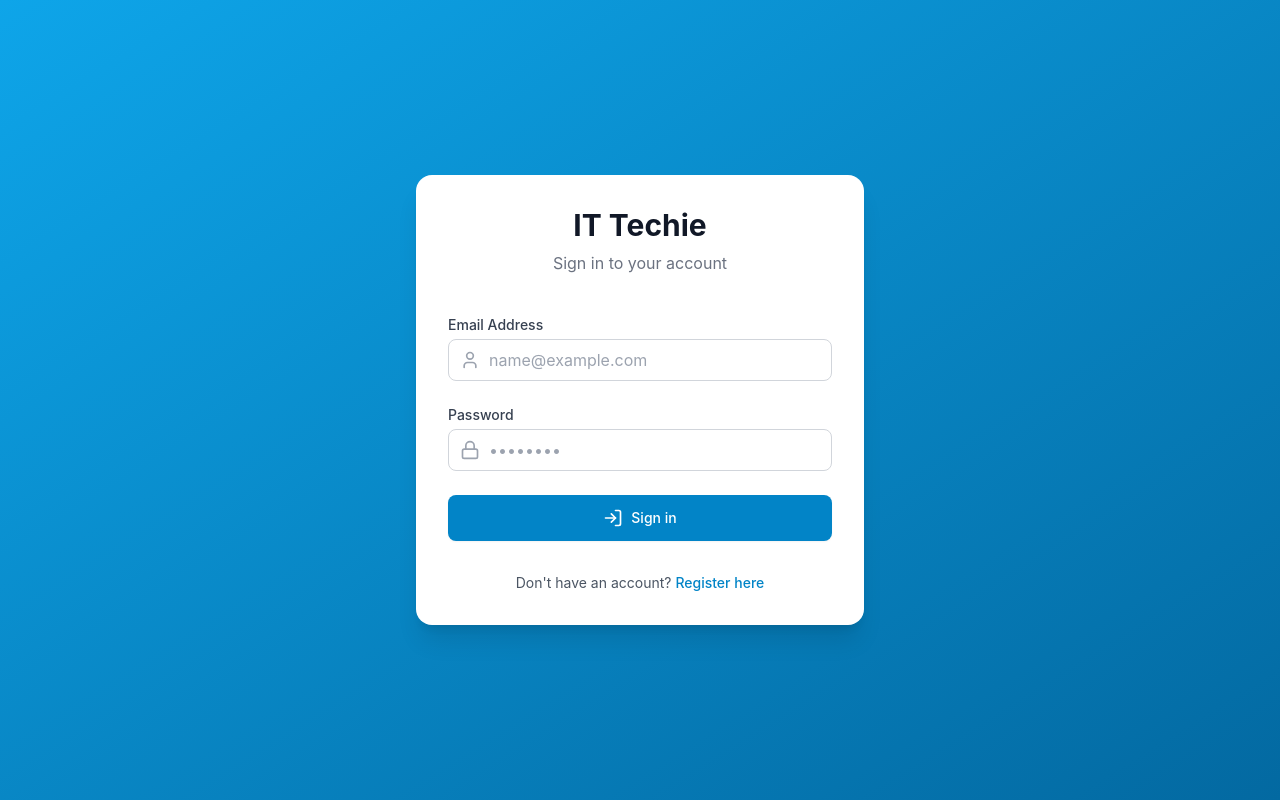
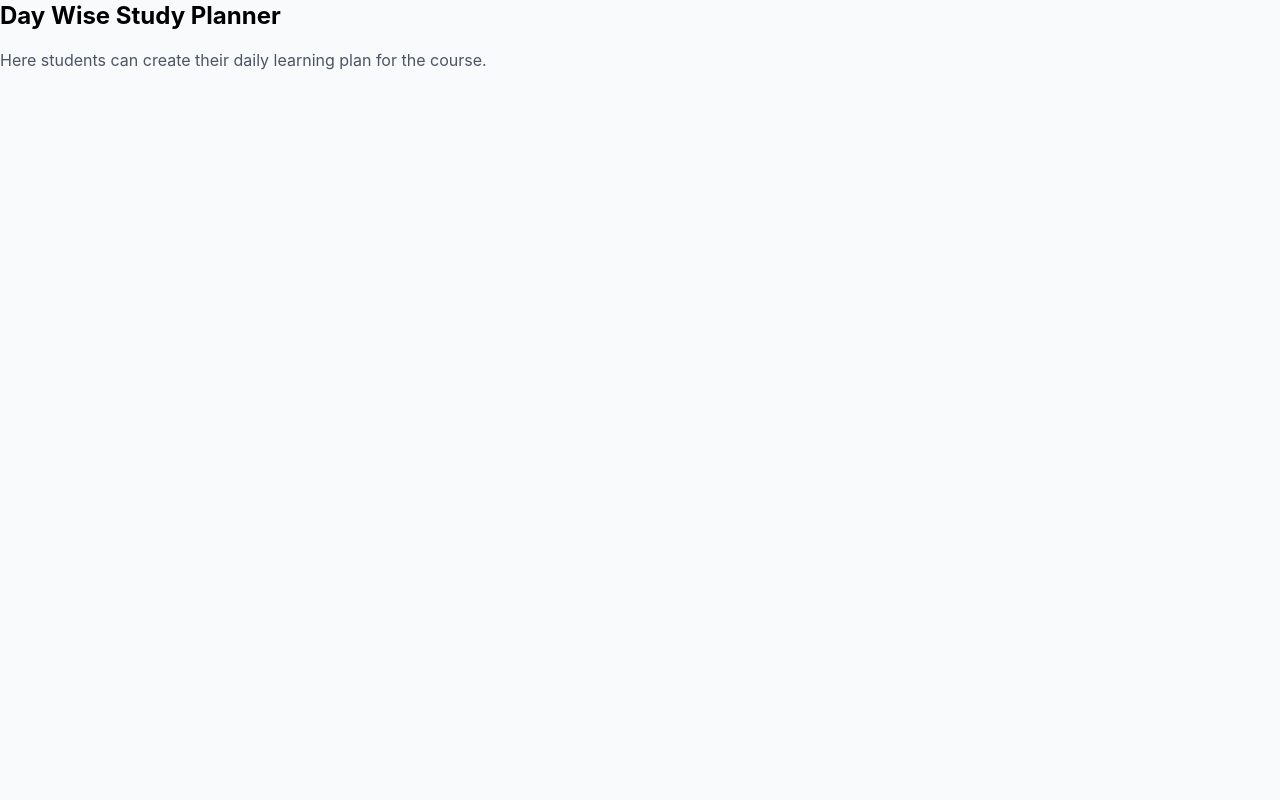
Before and after one commit to Ganu123coder/course-planner, a React (Vite) app: page /student/day-planner in a window 1280 px wide. Before the commit this address led to /login. Built offline with nearby package versions, Linux system fonts and the light colour scheme.

Commit message:
Added Day Planner feature for students

```diff
--- a/src/App.jsx
+++ b/src/App.jsx
@@ -12,6 +12,7 @@ import AttendanceHistory from './pages/student/AttendanceHistory';
 import DashboardLayout from './layouts/DashboardLayout';
 import CourseModules from './pages/student/CourseModules';
 import TrainerModules from './pages/trainer/TrainerModules';
+import DayPlanner from "./pages/student/DayPlanner";
 const PrivateRoute = ({ children, role }) => {
   const { user } = useAuth();
   if (!user) return <Navigate to="/login" />;
@@ -26,6 +27,7 @@ const App = () => {
         <Routes>
           <Route path="/login" element={<Login />} />
           <Route path="/register" element={<Register />} />
+          <Route path="/student/day-planner" element={<DayPlanner />} />
 
           {/* Trainer Routes */}
           <Route path="/trainer" element={<PrivateRoute role="trainer"><TrainerDashboard /></PrivateRoute>} />
@@ -38,6 +40,7 @@ const App = () => {
           <Route path="/student/courses" element={<PrivateRoute role="student"><CourseList /></PrivateRoute>} />
           <Route path="/student/attendance" element={<PrivateRoute role="student"><AttendanceHistory /></PrivateRoute>} />
           <Route path="/student/course/:id" element={<PrivateRoute role="student"> <CourseModules /></PrivateRoute>
+
   }
 />
 
--- a/src/layouts/DashboardLayout.jsx
+++ b/src/layouts/DashboardLayout.jsx
@@ -7,7 +7,8 @@ import {
   UserCheck,
   LogOut,
   PlusCircle,
-  History
+  History,
+  Calendar
 } from 'lucide-react';
 
 const DashboardLayout = ({ children }) => {
@@ -26,10 +27,11 @@ const DashboardLayout = ({ children }) => {
         { name: 'Create Course', path: '/trainer/courses/new', icon: <PlusCircle className="w-5 h-5" /> },
       ]
     : [
-        { name: 'Dashboard', path: '/student', icon: <LayoutDashboard className="w-5 h-5" /> },
-        { name: 'All Courses', path: '/student/courses', icon: <BookOpen className="w-5 h-5" /> },
-        { name: 'My Attendance', path: '/student/attendance', icon: <History className="w-5 h-5" /> },
-      ];
+    { name: 'Dashboard', path: '/student', icon: <LayoutDashboard className="w-5 h-5" /> },
+    { name: 'All Courses', path: '/student/courses', icon: <BookOpen className="w-5 h-5" /> },
+    { name: 'My Attendance', path: '/student/attendance', icon: <History className="w-5 h-5" /> },
+    { name: 'Day Planner', path: '/student/day-planner', icon: <Calendar className="w-5 h-5" /> },
+  ];
 
   return (
     <div className="flex min-h-screen bg-gray-50">
--- /dev/null
+++ b/src/pages/student/DayPlanner.jsx
@@ -0,0 +1,14 @@
+import React from "react";
+
+const DayPlanner = () => {
+  return (
+    <div>
+      <h1 className="text-2xl font-bold mb-4">Day Wise Study Planner</h1>
+      <p className="text-gray-600">
+        Here students can create their daily learning plan for the course.
+      </p>
+    </div>
+  );
+};
+
+export default DayPlanner;
```
